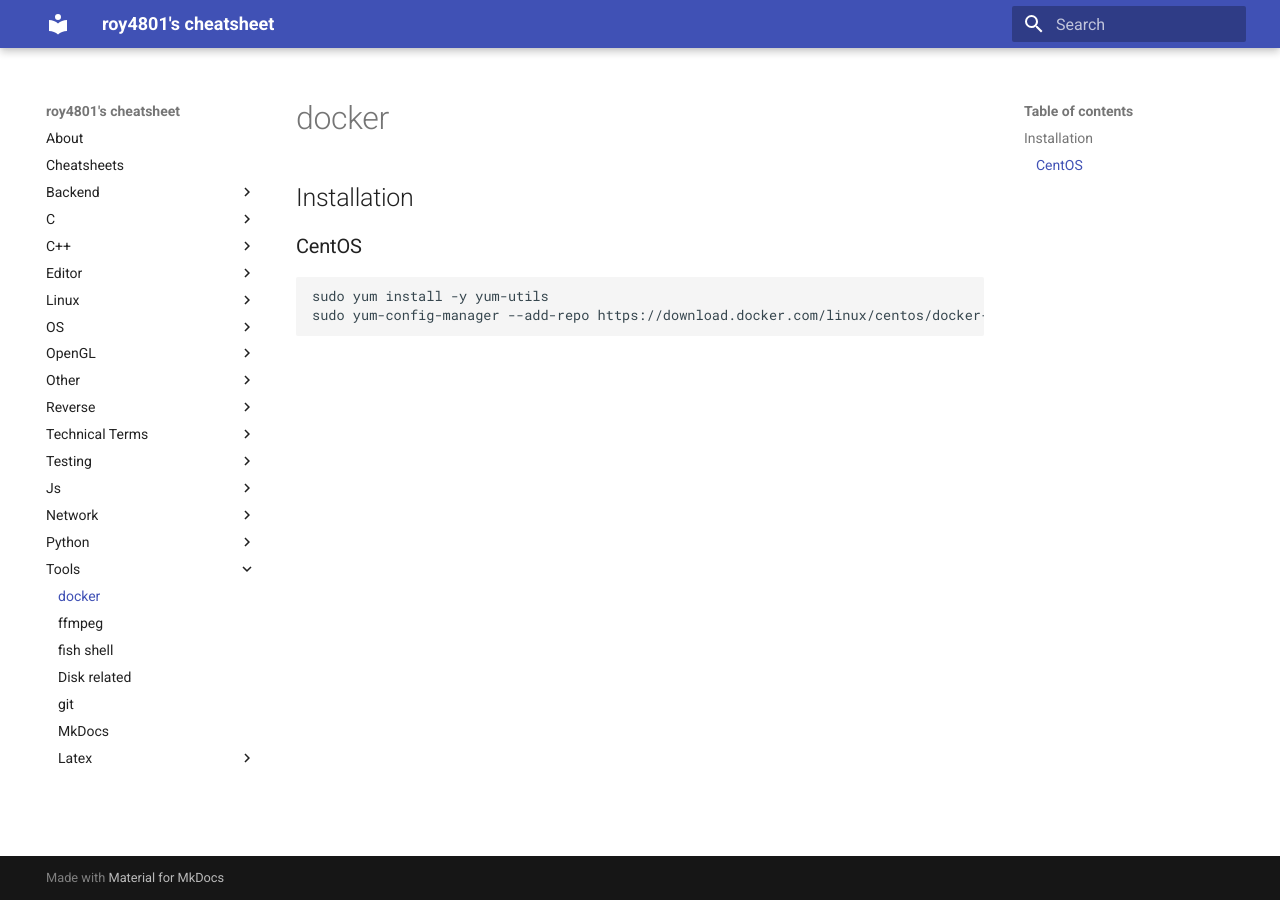
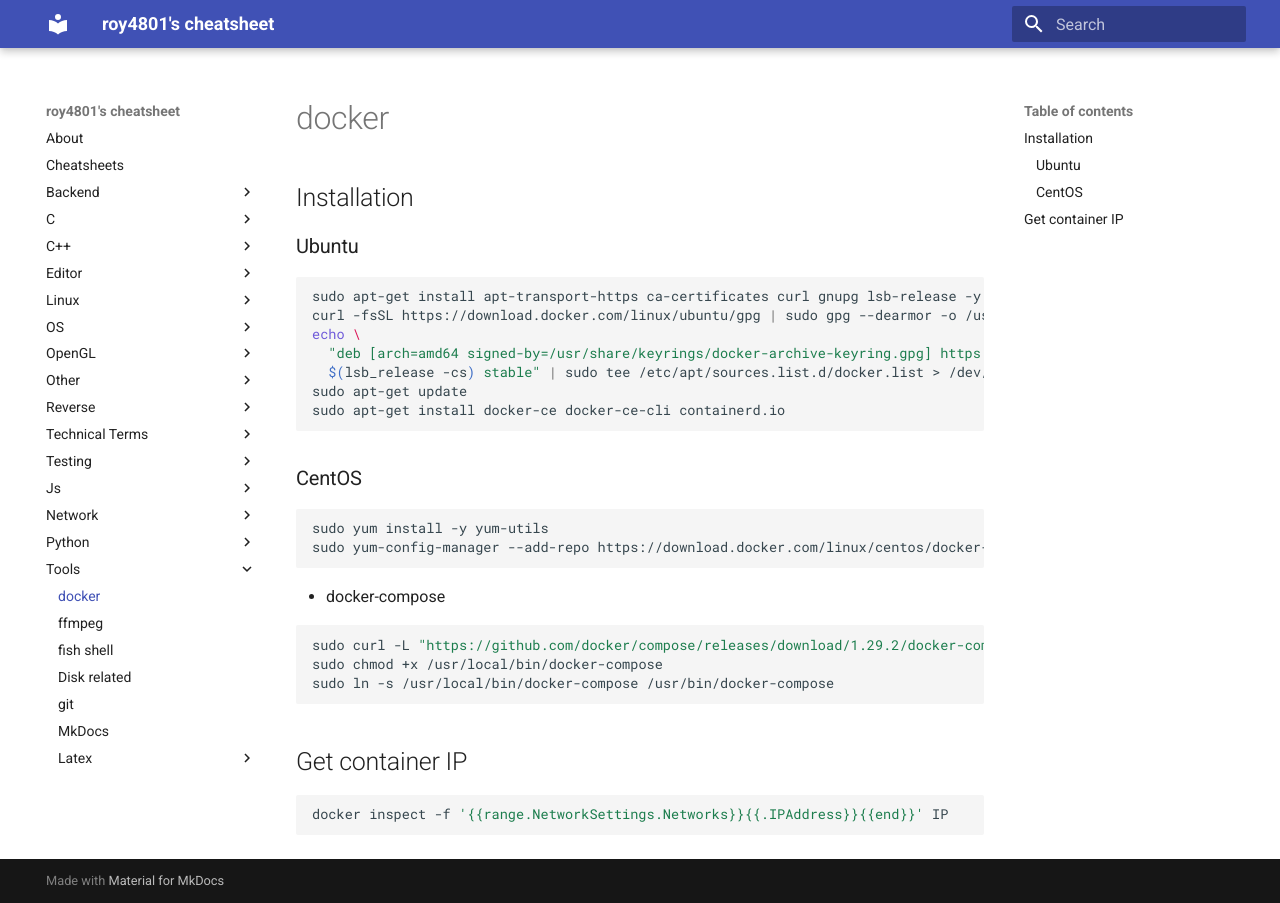
Before and after one commit to roy4801/docs.roy4801.tw, an MkDocs documentation site: the page built from docs/tools/docker.md, in a window 1280 px wide. Built offline with MkDocs 1.6.1 and Material for MkDocs 9.7.7, drawn with Linux system fonts in a browser that asks for light colours.

Commit message:
Add multiple files

````diff
--- a/docs/tools/docker.md
+++ b/docs/tools/docker.md
@@ -1,6 +1,18 @@
 # docker
 
 ## Installation
+
+### Ubuntu
+
+```bash
+sudo apt-get install apt-transport-https ca-certificates curl gnupg lsb-release -y
+curl -fsSL https://download.docker.com/linux/ubuntu/gpg | sudo gpg --dearmor -o /usr/share/keyrings/docker-archive-keyring.gpg
+echo \
+  "deb [arch=amd64 signed-by=/usr/share/keyrings/docker-archive-keyring.gpg] https://download.docker.com/linux/ubuntu \
+  $(lsb_release -cs) stable" | sudo tee /etc/apt/sources.list.d/docker.list > /dev/null
+sudo apt-get update
+sudo apt-get install docker-ce docker-ce-cli containerd.io
+```
 
 ### CentOS
 
@@ -8,3 +20,17 @@
 sudo yum install -y yum-utils
 sudo yum-config-manager --add-repo https://download.docker.com/linux/centos/docker-ce.repo
 ```
+
+- docker-compose
+
+```bash
+sudo curl -L "https://github.com/docker/compose/releases/download/1.29.2/docker-compose-$(uname -s)-$(uname -m)" -o /usr/local/bin/docker-compose
+sudo chmod +x /usr/local/bin/docker-compose
+sudo ln -s /usr/local/bin/docker-compose /usr/bin/docker-compose
+```
+
+## Get container IP
+
+```bash
+docker inspect -f '{{range.NetworkSettings.Networks}}{{.IPAddress}}{{end}}' IP
+```
````
Also changed, not shown: docs/Backend/PHP/php.md (+10 -0 lines), docs/Backend/laravel/artisan.md (+4 -0 lines), docs/Backend/laravel/controller.md (added, +15 -0 lines), docs/Backend/mariadb.md (+11 -0 lines).
